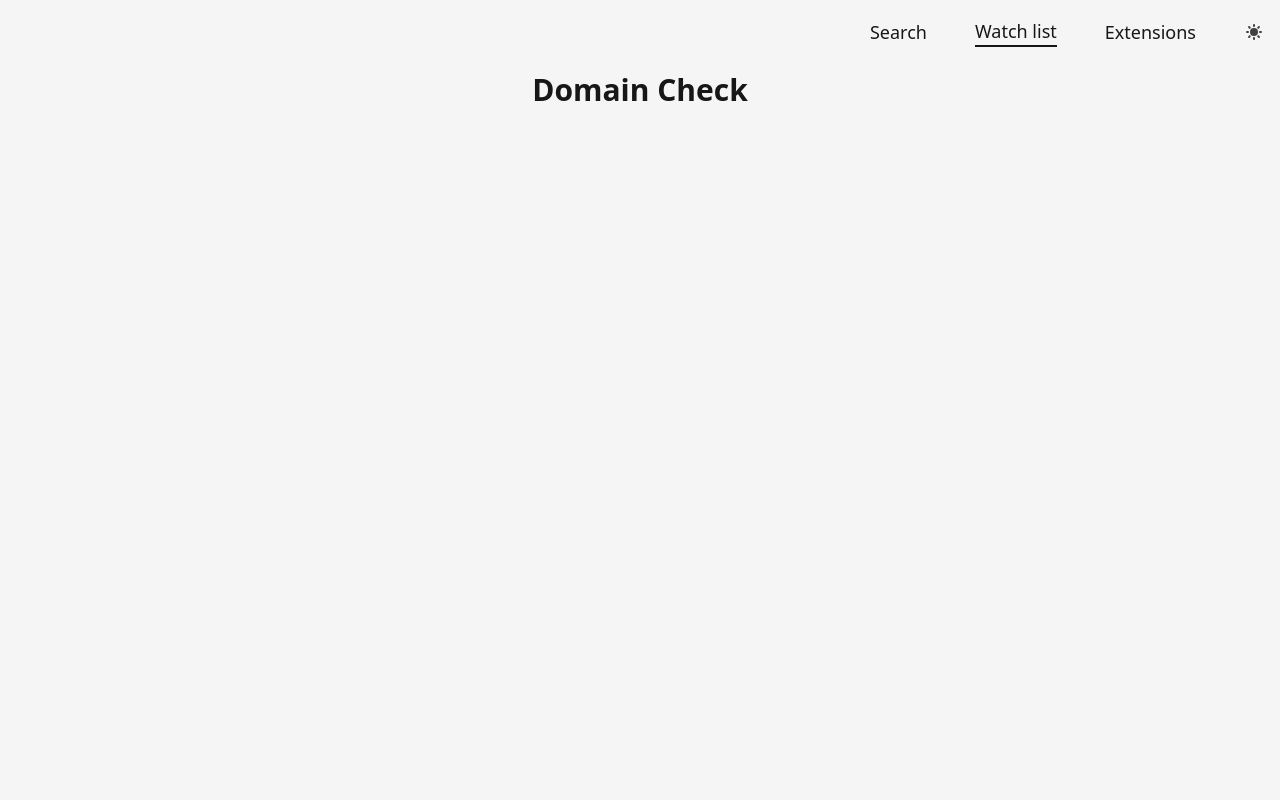
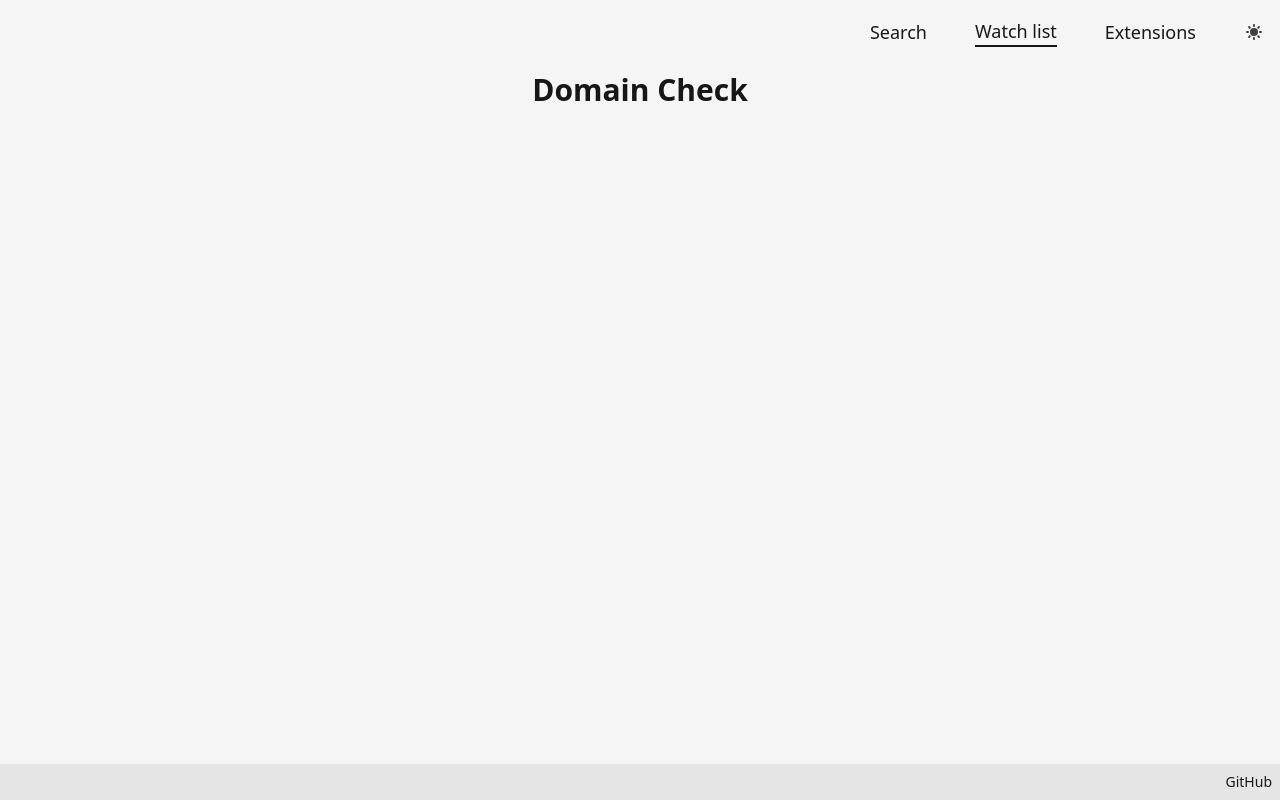
Before and after one commit to domain-check/domain-check, a Vue app: page /watch in a window 1280 px wide. Built offline with nearby package versions, Linux system fonts and the light colour scheme.

Commit message:
Add footer with github link

```diff
--- a/src/layouts/DefaultLayout.vue
+++ b/src/layouts/DefaultLayout.vue
@@ -45,11 +45,11 @@ const showMobileMenu = ref(false);
       </h1>
     </div>
     <main :class="{ 'block': !showMobileMenu, 'hidden': showMobileMenu }"
-      class="px-4 py-2 max-w-lg w-full text-neutral-900 dark:text-neutral-100">
+      class="px-4 py-2 flex-1 max-w-lg w-full text-neutral-900 dark:text-neutral-100">
       <slot />
     </main>
     <div :class="{ 'block': showMobileMenu, 'hidden': !showMobileMenu }"
-      class="px-4 py-2 flex flex-col gap-12 items-center text-neutral-900 dark:text-neutral-100">
+      class="px-4 py-2 flex-1 flex flex-col gap-12 items-center text-neutral-900 dark:text-neutral-100">
       <RouterLink :to="{ name: 'Search' }"
         :class="{ 'border-b-2 border-neutral-900 dark:border-neutral-100': router.currentRoute.value.name === 'Search' }"
         class="font-medium text-lg text-neutral-900 dark:text-neutral-100">
@@ -64,5 +64,11 @@ const showMobileMenu = ref(false);
         Extensions</RouterLink>
       <DarkModeSwitch />
     </div>
+
+    <footer class="fixed bottom-0 w-full bg-neutral-200 text-neutral-900 text-center p-2 text-sm">
+      <p class="text-right">
+        <a href="https://github.com/domain-check/domain-check.github.io" target="_blank" class="hover:underline">GitHub</a>
+      </p>
+    </footer>
   </div>
 </template>
```
